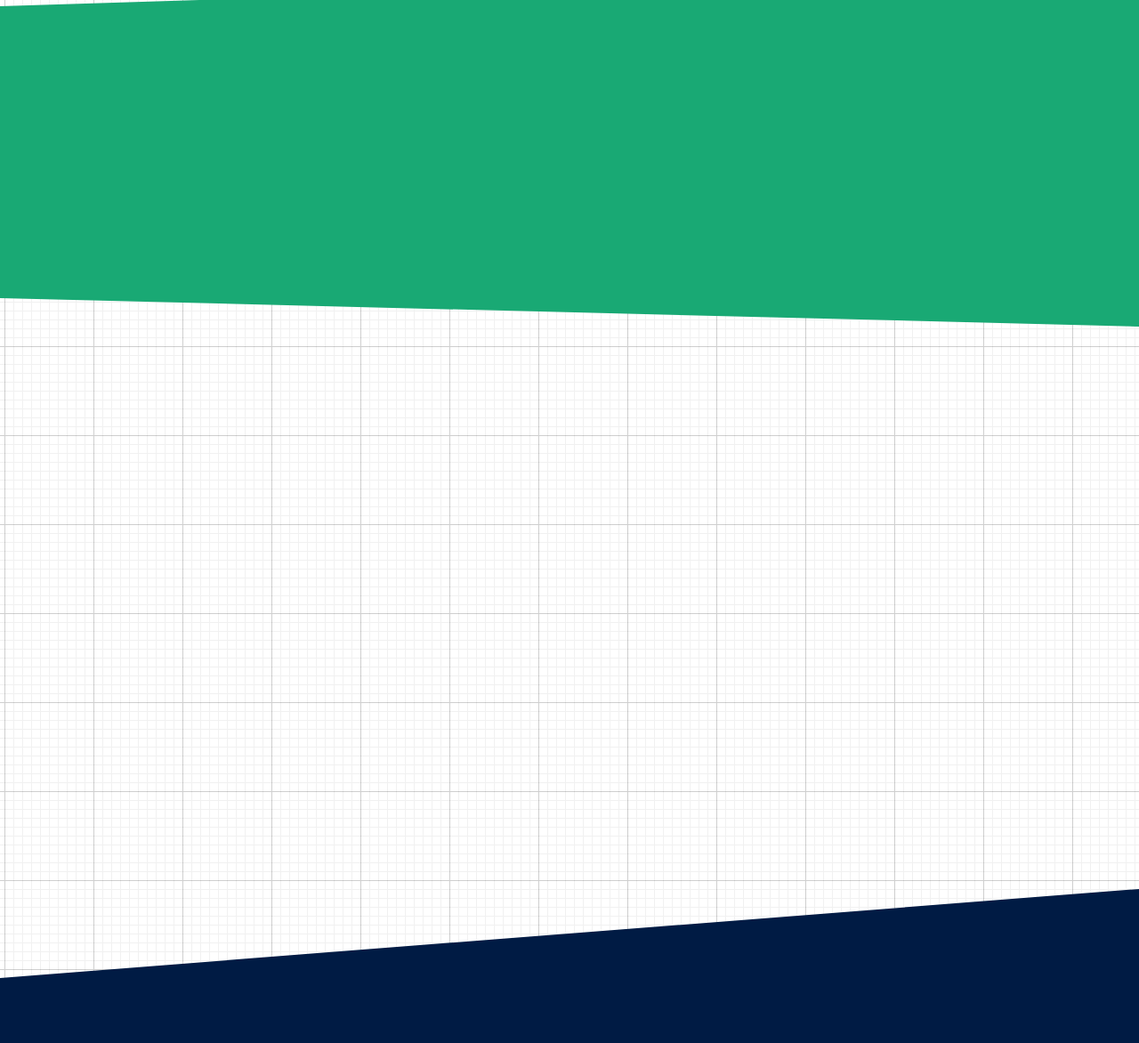
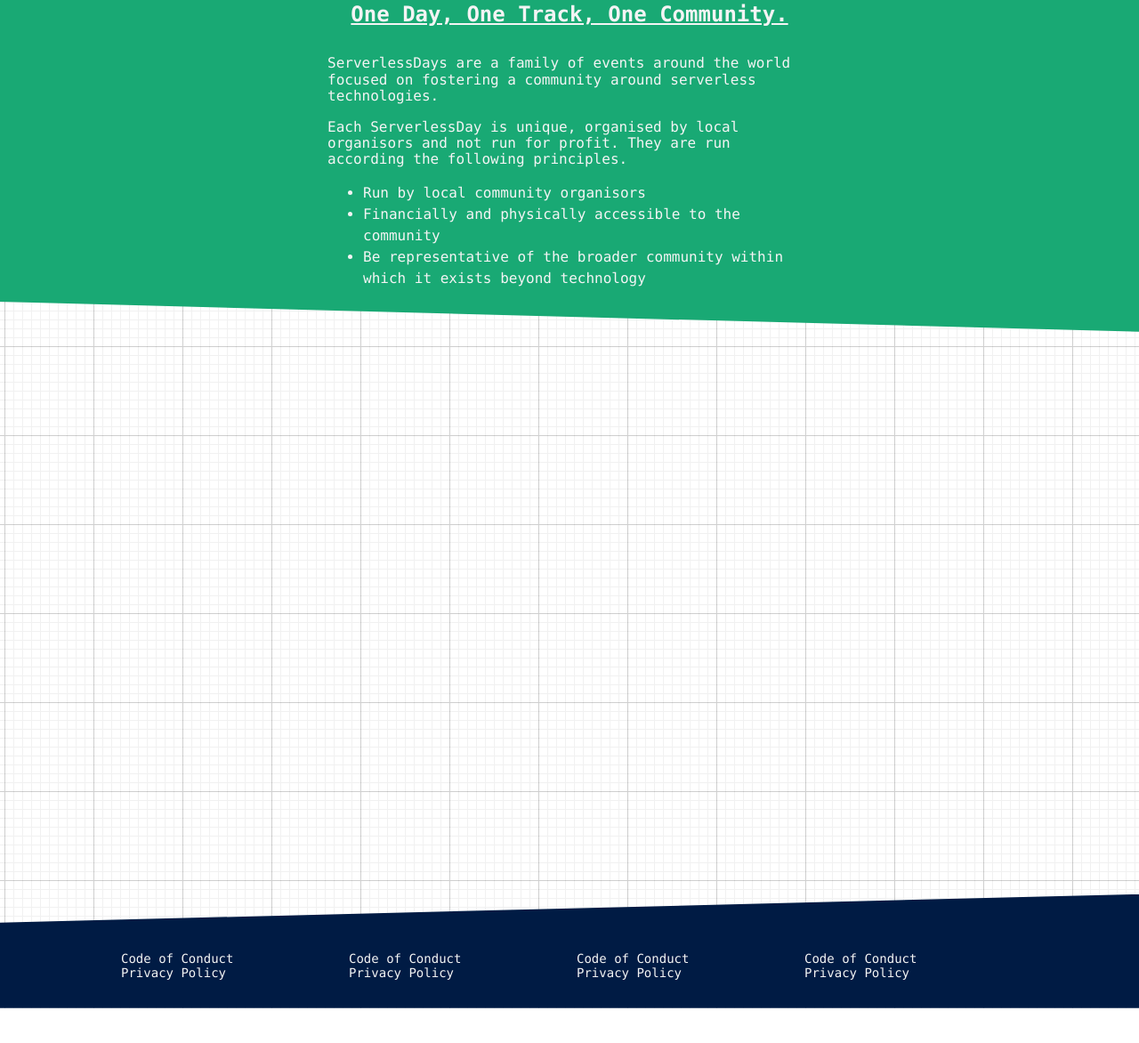
Before and after one commit to ServerlessDays/serverlessdays-web, a website: page src/html/index.html in a window 1280 px wide. Shown: the part 1116-2288 px from the top of the page at 89% size. After the commit the page ends 2249 px from the top, so only its background shows below. Drawn offline with nearby package versions, Linux system fonts and the light colour scheme.

Commit message:
more content and updates

```diff
--- a/src/html/index.html
+++ b/src/html/index.html
@@ -5,9 +5,7 @@
 <head>
     <meta name="viewport" content="width=device-width, initial-scale=1">
     <link rel="stylesheet" href="https://unpkg.com/tachyons/css/tachyons.min.css">
-
 </head>
-
 <style>
 .cliphero-1 {
     -webkit-clip-path: polygon(0 0, 100% 0, 100% 92%, 0 100%);
@@ -30,15 +28,14 @@
 }
 
 .shadow-grad {
-    background: linear-gradient(#ffffff,#efefef);
+    background: linear-gradient(#ffffff, #efefef);
 }
 </style>
 
 <body class="bg-graph">
-
     <div class="w-100 bg-dark-gray">
         <div class="tc ml0 db dn-l">
-          <img class="pt3 pb0 pb3-l" src="https://res.cloudinary.com/senzo/image/upload/c_scale,w_280/v1515749450/serverlessdays_logo3_dzpyw3.png"/>
+            <img class="pt3 pb0 pb3-l" src="https://res.cloudinary.com/senzo/image/upload/c_scale,w_280/v1515749450/serverlessdays_logo3_dzpyw3.png" />
         </div>
         <nav class="tc pv2 pv3-ns f5-ns f6 code">
             <a class="pa2 near-white no-underline dib" href="/">Home</a>
@@ -52,20 +49,13 @@
     </div>
 
     <div class="dt vh-75 vh-50-ns w-100 bg-blue cliphero-1 v-top">
-
         <div class="dtc w-100">
-    <!--      <p class="v-top tc bold near-white f2 code db dn-l mv3">ServerlessDays</p>
-    -->
             <div class="pa2-ns pa4-ns w-100 w-90-l">
-
                 <div class="fl-l tc w-100 w-50-ns dn db-l">
-              <img class="pa1" src="https://res.cloudinary.com/senzo/image/upload/c_scale,w_520/v1515850645/serverlessdays_logo4_om2qvn.png"/>
+                    <img class="pa1" src="https://res.cloudinary.com/senzo/image/upload/c_scale,w_520/v1515850645/serverlessdays_logo4_om2qvn.png" />
                 </div>
-
-
-
                 <div class="fr-l tc ph2-m ph4-l v-top">
-                <img src="https://res.cloudinary.com/senzo/image/upload/c_scale,h_240/v1486988424/SERVERLESS_NO_BACKGROUND_opzcgz.png"/>
+                    <img src="https://res.cloudinary.com/senzo/image/upload/c_scale,h_240/v1486988424/SERVERLESS_NO_BACKGROUND_opzcgz.png" />
                 </div>
                 <div class="fr-l w-100 measure-narrow-ns tc tl-l ph2 pa2-ns v-top code white">
                     <h2 class="code f4 white bold underline">JeffConf Hamburg</h2>
@@ -76,18 +66,11 @@
                         <button class="code bg-transparent ph4 pv2 near-white ba br2 b--white dim pointer">Speak</button>
                     </div>
                 </div>
-<!--
-            <div class="fr-l v-top dn dn-m db-l v-top">
-              <h1 class="bold near-white f2 f1-l code">ServerlessDays</h1>
             </div>
--->
         </div>
     </div>
 
-    </div>
-
-    <div class="w-100 mt3 mt5-ns ph2-m ph4-l dib center clearfix">
-
+    <div class="w-100 mt3 mt4-ns ph2-m ph4-l dib center tc clearfix">
         <div class="fl-ns w-100 w-33-m w-25-l pa3">
             <div class="center shadow-hover">
                 <div class="h5 bg-light-gray hide-child">
@@ -128,21 +111,44 @@
         </div>
     </div>
 
-    <div class="mt2 mt3-ns w-100 vh-50 cliphero-2 bg-green">
+    <div class="mt2 mt4-ns w-100 cliphero-2 bg-green">
+        <div class="w-100 w-80-l center code near-white pv4 ph3 tl">
+            <h2 class="f4 f3-ns underline tc">One Day, One Track, One Community.</h2>
+            <div class="measure-m measure-wide-l f6 f5-ns center mt4">
+                <p>ServerlessDays are a family of events around the world focused on fostering a community around serverless technologies.</p>
+                <p>Each ServerlessDay is unique, organised by local organisors and not run for profit. They are run according the following principles.</p>
+                <ul class="lh-copy ">
+                    <li>Run by local community organisors</li>
+                    <li>Financially and physically accessible to the community</li>
+                    <li>Be representative of the broader community within which it exists beyond technology</li>
+                </ul>
 
-
+            </div>
+        </div>
     </div>
 
     <div class="mt2 mt3-ns w-100 vh-75">
-
-
     </div>
-
-    <div class="mt2 mt3-ns w-100 vh-50 cliphero-3 bg-navy">
-
-
+    <div class="mt2 mt3-ns w-100 cliphero-3 bg-navy">
+        <div class="w-100 w-80-ns code near-white f6 pv5 center">
+            <div class="fl-ns w-100 w-25-ns ph2 tc tl-ns">
+                <p class="ma0">Code of Conduct</p>
+                <p class="ma0">Privacy Policy</p>
             </div>
-
+            <div class="fl-ns w-100 w-25-ns ph2 tc tl-ns">
+                <p class="ma0">Code of Conduct</p>
+                <p class="ma0">Privacy Policy</p>
+            </div>
+            <div class="fl-ns w-100 w-25-ns ph2 tc tl-ns">
+                <p class="ma0">Code of Conduct</p>
+                <p class="ma0">Privacy Policy</p>
+            </div>
+            <div class="fl-ns w-100 w-25-ns ph2 tc tl-ns">
+                <p class="ma0">Code of Conduct</p>
+                <p class="ma0">Privacy Policy</p>
+            </div>
+        </div>
+    </div>
 </body>
 
 </html>
```
Also changed, not shown: gulpfile.js (+5 -5 lines). Lines whose indentation alone changed are shown as unchanged.
